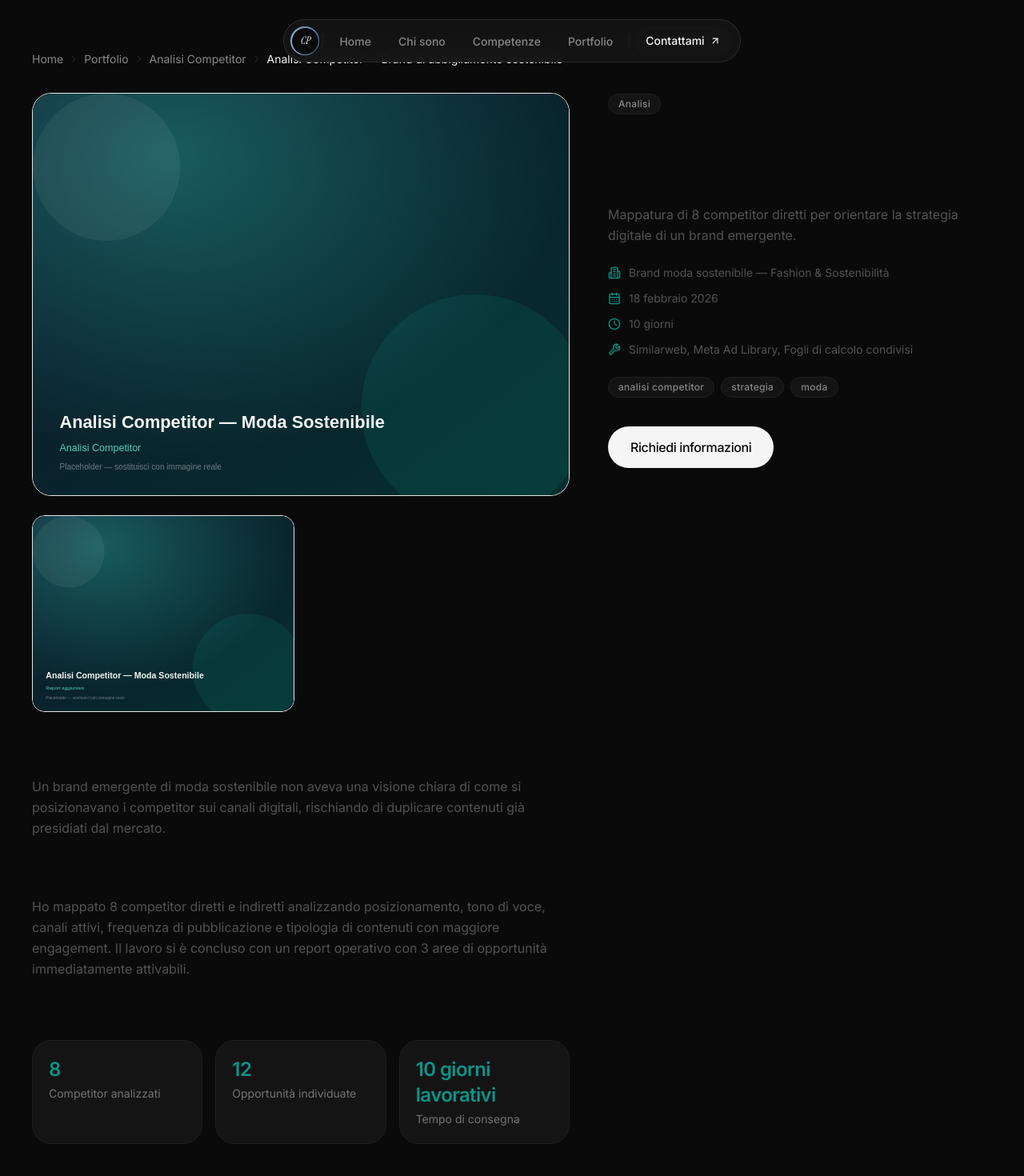
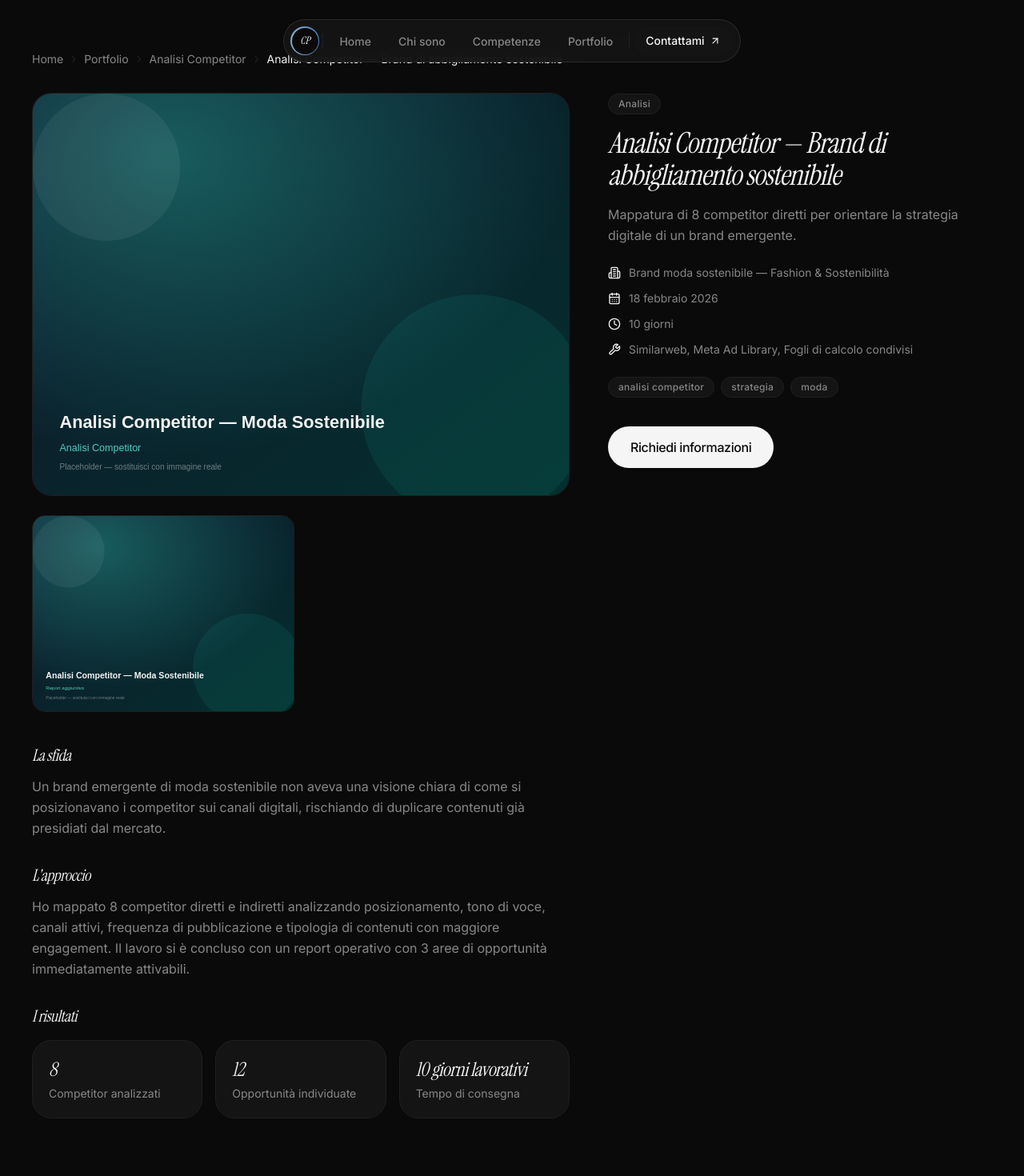
Before and after one commit to Camilla86/Camilla-Patrizi-Portfolio, a Next.js app: page /portfolio/analisi-competitor-brand-abbigliamento-sostenibile in a window 1280 px wide. Shown: the top 1470 px of the page at 80% size. Built offline with nearby package versions, Linux system fonts and the light colour scheme; no server answers.

Commit message:
Case study: tipografia display e colori per il tema scuro

```diff
--- a/src/app/portfolio/[slug]/page.tsx
+++ b/src/app/portfolio/[slug]/page.tsx
@@ -51,7 +51,7 @@ export default function PortfolioDetailPage({ params }: { params: { slug: string
 
         <div className="grid gap-12 lg:grid-cols-[1.4fr_1fr]">
           <div>
-            <div className="relative aspect-[4/3] w-full overflow-hidden rounded-3xl border border-neutral-200">
+            <div className="relative aspect-[4/3] w-full overflow-hidden rounded-3xl border border-stroke">
               <Image
                 src={item.coverImage}
                 alt={item.title}
@@ -70,7 +70,7 @@ export default function PortfolioDetailPage({ params }: { params: { slug: string
             </div>
 
             {item.mediaType === 'video' && (
-              <p className="mt-3 text-xs text-neutral-400">
+              <p className="mt-3 text-xs text-muted">
                 Anteprima placeholder: sostituisci con il file video reale in <code>/public/videos</code>.
               </p>
             )}
@@ -80,7 +80,7 @@ export default function PortfolioDetailPage({ params }: { params: { slug: string
                 {item.gallery.slice(1).map((src) => (
                   <div
                     key={src}
-                    className="relative aspect-[4/3] overflow-hidden rounded-2xl border border-neutral-200"
+                    className="relative aspect-[4/3] overflow-hidden rounded-2xl border border-stroke"
                   >
                     <Image
                       src={src}
@@ -97,20 +97,20 @@ export default function PortfolioDetailPage({ params }: { params: { slug: string
             {/* Case study: sfida, approccio e risultati del progetto */}
             <div className="mt-10 space-y-8">
               <div>
-                <h2 className="text-xl font-semibold tracking-tight text-neutral-950">La sfida</h2>
-                <p className="mt-3 text-base leading-relaxed text-neutral-600">{item.challenge}</p>
+                <h2 className="font-display text-xl italic tracking-tight text-text-primary">La sfida</h2>
+                <p className="mt-3 text-base leading-relaxed text-muted">{item.challenge}</p>
               </div>
               <div>
-                <h2 className="text-xl font-semibold tracking-tight text-neutral-950">L&apos;approccio</h2>
-                <p className="mt-3 text-base leading-relaxed text-neutral-600">{item.approach}</p>
+                <h2 className="font-display text-xl italic tracking-tight text-text-primary">L&apos;approccio</h2>
+                <p className="mt-3 text-base leading-relaxed text-muted">{item.approach}</p>
               </div>
               <div>
-                <h2 className="text-xl font-semibold tracking-tight text-neutral-950">I risultati</h2>
+                <h2 className="font-display text-xl italic tracking-tight text-text-primary">I risultati</h2>
                 <div className="mt-4 grid grid-cols-1 gap-4 sm:grid-cols-3">
                   {item.results.map((result) => (
                     <div key={result.label} className="glass-card p-5">
-                      <p className="text-2xl font-semibold tracking-tight text-teal-600">{result.value}</p>
-                      <p className="mt-1 text-sm text-neutral-500">{result.label}</p>
+                      <p className="font-display text-2xl italic tracking-tight text-text-primary">{result.value}</p>
+                      <p className="mt-1 text-sm text-muted">{result.label}</p>
                     </div>
                   ))}
                 </div>
@@ -120,31 +120,31 @@ export default function PortfolioDetailPage({ params }: { params: { slug: string
 
           <div>
             <Badge>{mediaTypeLabel(item.mediaType)}</Badge>
-            <h1 className="mt-4 text-3xl font-semibold tracking-tight text-neutral-950 sm:text-4xl">
+            <h1 className="mt-4 font-display text-3xl italic tracking-tight text-text-primary sm:text-4xl">
               {item.title}
             </h1>
-            <p className="mt-4 text-base leading-relaxed text-neutral-600">{item.excerpt}</p>
+            <p className="mt-4 text-base leading-relaxed text-muted">{item.excerpt}</p>
 
-            <dl className="mt-6 space-y-3 text-sm text-neutral-600">
+            <dl className="mt-6 space-y-3 text-sm text-muted">
               <div className="flex items-center gap-2.5">
-                <Building2 className="h-4 w-4 text-teal-600" aria-hidden="true" />
+                <Building2 className="h-4 w-4 text-text-primary" aria-hidden="true" />
                 <dt className="sr-only">Cliente</dt>
                 <dd>
                   {item.client} — {item.sector}
                 </dd>
               </div>
               <div className="flex items-center gap-2.5">
-                <CalendarDays className="h-4 w-4 text-teal-600" aria-hidden="true" />
+                <CalendarDays className="h-4 w-4 text-text-primary" aria-hidden="true" />
                 <dt className="sr-only">Data</dt>
                 <dd>{formatDate(item.date)}</dd>
               </div>
               <div className="flex items-center gap-2.5">
-                <Clock className="h-4 w-4 text-teal-600" aria-hidden="true" />
+                <Clock className="h-4 w-4 text-text-primary" aria-hidden="true" />
                 <dt className="sr-only">Durata</dt>
                 <dd>{item.duration}</dd>
               </div>
               <div className="flex items-start gap-2.5">
-                <Wrench className="mt-0.5 h-4 w-4 shrink-0 text-teal-600" aria-hidden="true" />
+                <Wrench className="mt-0.5 h-4 w-4 shrink-0 text-text-primary" aria-hidden="true" />
                 <dt className="sr-only">Strumenti</dt>
                 <dd>{item.tools.join(', ')}</dd>
               </div>
```
